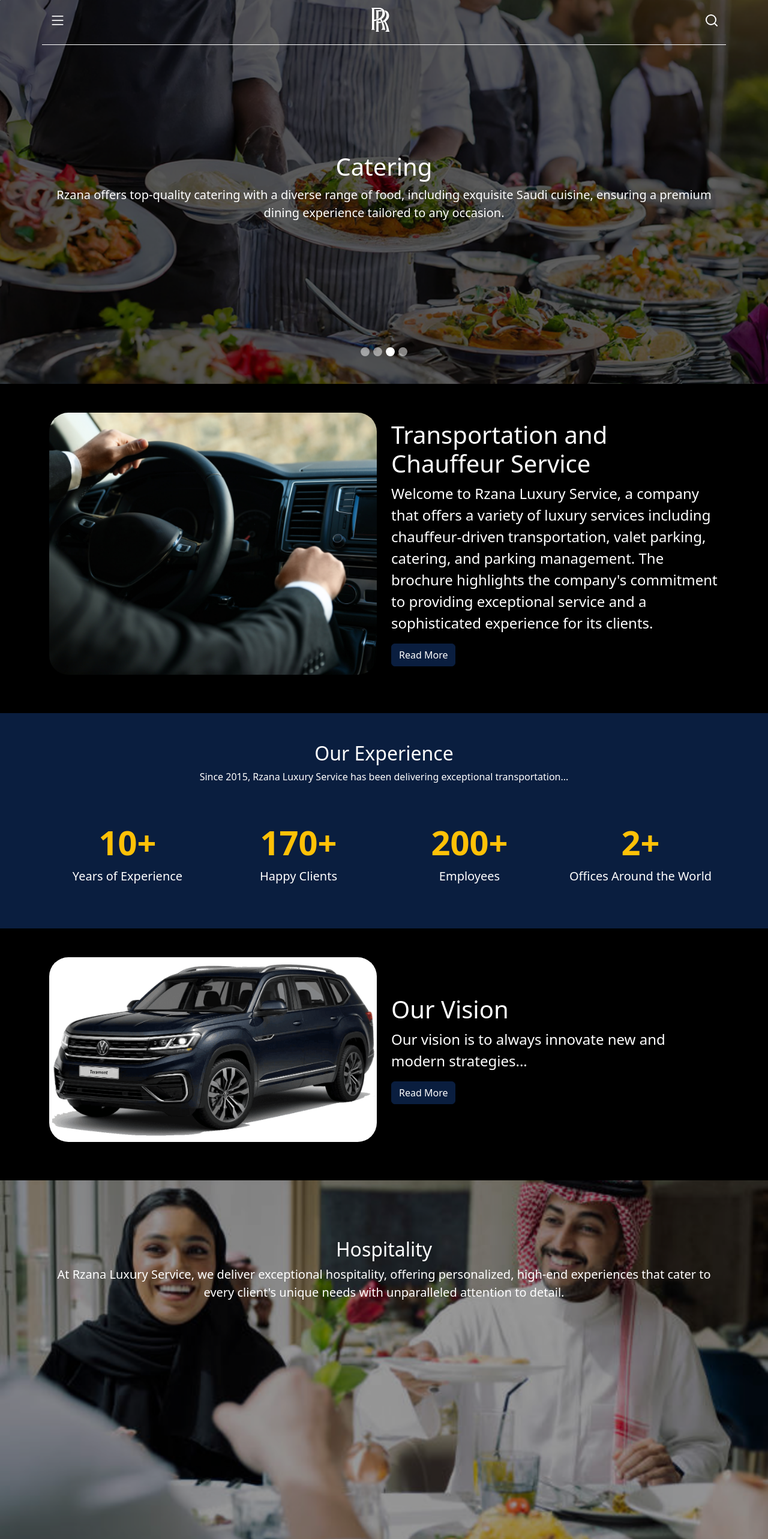
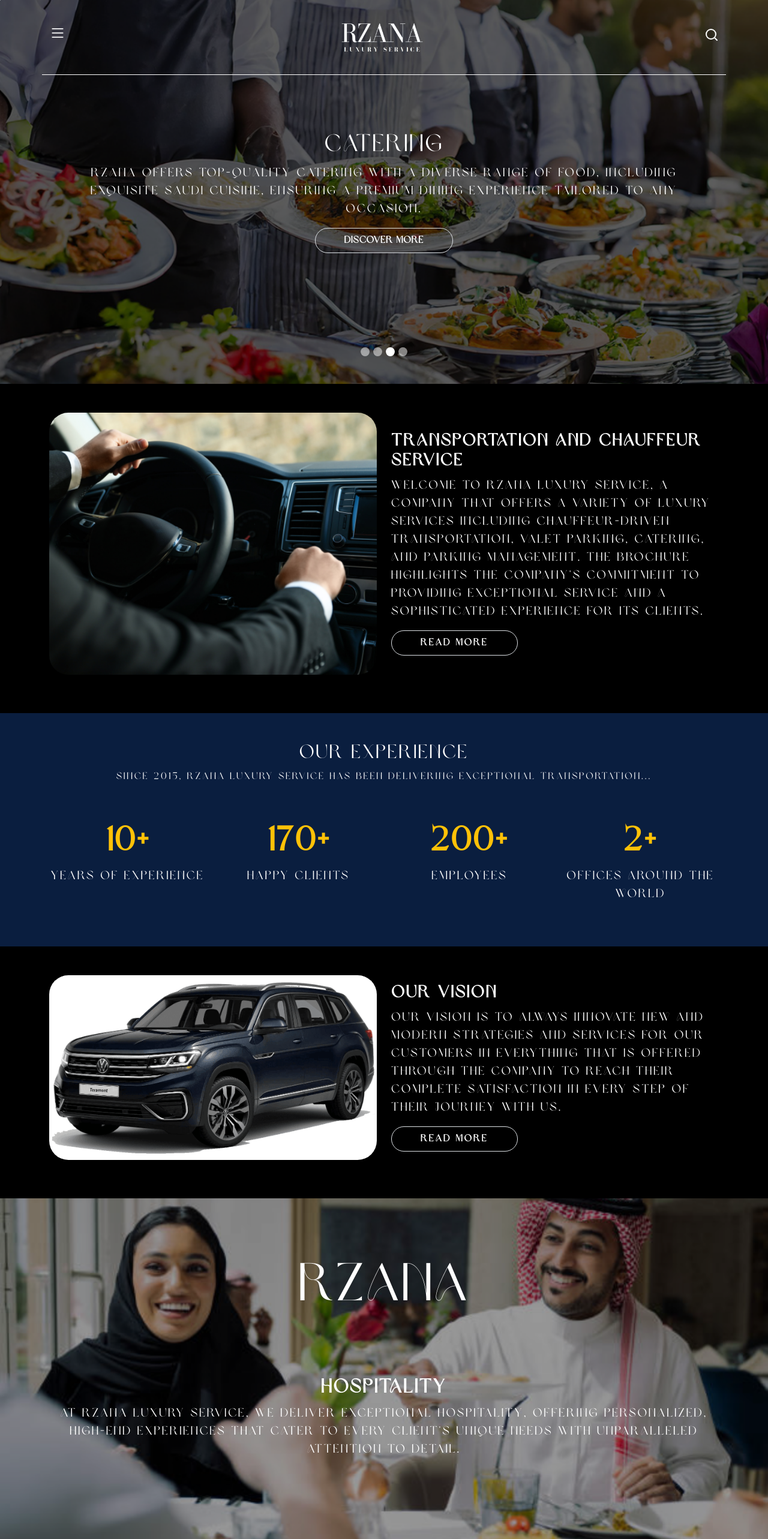
Before and after one commit to Team-Nutkani/razana, a React (Create React App) app: page / in a window 1280 px wide. Shown: the top 2566 px of the page at 60% size. Built offline with nearby package versions, Linux system fonts and the light colour scheme.

Commit message:
after some changes

```diff
--- a/src/index.css
+++ b/src/index.css
@@ -2,8 +2,30 @@
   --bs-body-bg: #0000007a;
 }
 
+@font-face {
+  font-family: 'Brown Suger';
+  font-style: normal;
+  font-weight: normal;
+  src: url('../public/assets/fonts/brown-sugar/brown-sugar.ttf');
+}
+
+* {
+  font-family: 'Brown Suger';
+  letter-spacing: 3px;
+}
+
+/*
 *, a, .btn {
   cursor: none !important;
+} */
+
+body {
+  cursor: auto;
+}
+
+@media (max-width: 768px) {
+  body {
+    cursor: none;
   }
 
   .custom-cursor {
@@ -15,10 +37,14 @@
     mix-blend-mode: difference;
     transition: all 0.2s ease;
   }
+}
+
+
+
 
 
 .logo {
-  width: 40px;
+  width: 150px;
 }
 
 #hero {
@@ -109,3 +135,31 @@
     animation: zoom 35s infinite;
   }
 }
+
+.btn-animate {
+  color: #fff;
+  border-radius: 30px;
+  font-weight: 400;
+  letter-spacing: 1px;
+
+}
+
+.btn-animate:hover {
+  background-color: #0A1E3F !important;
+  text-decoration: none;
+  transition: 0.5s;
+  overflow: hidden;
+  backdrop-filter: blur(15px);
+
+  box-shadow: 0 0 15px #0A1E3F,
+    0 0 45px #0A1E3F,
+    0 0 75px #0A1E3F;
+}
+
+
+
+
+.glowing-btn:hover {
+  transition: .5s;
+  background-color: #0A1E3F !important;
+}
--- a/src/pages/Home.jsx
+++ b/src/pages/Home.jsx
@@ -14,6 +14,24 @@
 export default function Home() {
   const [mousePosition, setMousePosition] = useState({ x: 0, y: 0 });
   const [cursorVariant, setCursorVariant] = useState('default');
+  const [isMobile, setIsMobile] = useState(false);
+
+  // Function to check the screen size
+  const checkScreenSize = () => {
+    if (window.innerWidth <= 768) {
+      setIsMobile(true);  // Mobile screen
+    } else {
+      setIsMobile(false); // Desktop screen
+    }
+  };
+
+  useEffect(() => {
+    checkScreenSize(); // Check initial screen size
+    window.addEventListener('resize', checkScreenSize); // Recheck on resize
+
+    // Cleanup the event listener on unmount
+    return () => window.removeEventListener('resize', checkScreenSize);
+  }, []);
 
   const data = [
     {
@@ -28,7 +46,7 @@
     },
     {
       heading: 'Our Vision',
-      description: 'Our vision is to always innovate new and modern strategies...',
+      description: 'Our vision is to always innovate new and modern strategies and services for our customers in everything that is offered through the company to reach their complete satisfaction in every step of their journey with us.',
       image: 'assets/img/services.jpg',
     },
     {
@@ -102,7 +120,7 @@
       <motion.div
         className="custom-cursor"
         variants={variants}
-        animate={cursorVariant}
+        animate={!isMobile ? cursorVariant : ''}
         style={{
           position: 'fixed',
           borderRadius: '50%',
--- a/src/pages/components/Footer.jsx
+++ b/src/pages/components/Footer.jsx
@@ -130,7 +130,7 @@
                         variants={columnVariants}
                         className="col-sm-6 col-lg-3 mt-4 mt-lg-0"
                     >
-                        <Image className='logo' src='assets/img/logo.svg' />
+                        <Image className='logo' src='assets/img/logo.png' />
                         <p>Rzana Parking Company</p>
                     </motion.div>
                     <motion.div
--- a/src/pages/components/Hero.jsx
+++ b/src/pages/components/Hero.jsx
@@ -1,7 +1,7 @@
 import React, { useState } from "react";
 
 import Carousel from 'react-bootstrap/Carousel';
-import { Container, Image } from "react-bootstrap";
+import { Button, Container, Image } from "react-bootstrap";
 
 const slidesData = [
     {
@@ -53,9 +53,10 @@
                 <Carousel.Item key={i}>
                     <Image src={slide.backgroundImage} className="w-100 h-100" alt={`Slide ${i}`} />
                     <Carousel.Caption className="d-flex flex-column w-100 justify-content-center align-items-center">
-                        <Container>
+                        <Container className="px-0 px-lg-5 mt-lg-0 mt-3">
                             <h2 className="fs-1">{slide.heading}</h2>
                             <p className="fs-5 ">{slide.description}</p>
+                            <Button variant="transparent" className="btn-animate f-5 fw-bold bg-transparent rounded-pill px-5 border border-1 py-2">Discover More</Button>
                         </Container>
                     </Carousel.Caption>
                 </Carousel.Item>
--- a/src/pages/components/NavigationBar.jsx
+++ b/src/pages/components/NavigationBar.jsx
@@ -45,7 +45,7 @@
           {/* Logo */}
           <Navbar.Brand href="#home" className="ms-auto">
             <motion.img
-              src="assets/img/logo.svg"
+              src="assets/img/logo.png"
               alt="logo"
               className="logo"
               initial={{ opacity: 0 }}
--- a/src/pages/components/Services.jsx
+++ b/src/pages/components/Services.jsx
@@ -22,13 +22,13 @@
         >
             <Container>
                 <Row className='align-items-center'>
-                    <Col md={6} className={'order-0 mb-3'}>
+                    <Col lg={6} className={'order-0 mb-3'}>
                         <Image src={image} alt={heading} className='rounded-5 w-100' />
                     </Col>
-                    <Col md={6} className='mb-3'>
-                        <h2 className='fs-1 '>{heading}</h2>
-                        <p className='fs-4'>{text}</p>
-                        <Button variant='primary'>Read More</Button>
+                    <Col lg={6} className='mb-3'>
+                        <h2 className='fs-3 fw-bold'>{heading}</h2>
+                        <p className='fs-5'>{text}</p>
+                        <Button variant='transparent' className='glowing-btn f-5 fw-bold bg-transparent rounded-pill px-5 border border-1 py-2'>Read More</Button>
                     </Col>
                 </Row>
             </Container>
--- a/src/pages/components/Services2.jsx
+++ b/src/pages/components/Services2.jsx
@@ -15,14 +15,23 @@
     return (
         <div style={bgStyle} className="my-5 bg-services-custom">
             <Container className="py-5 h-100">
-                <Row className="mt-5 h-100">
+                <Row className="h-100 mt-5">
                     <Col xs={12} className="text-white text-center">
+                    <motion.h2
+                            ref={ref}
+                            initial="hidden"
+                            animate={inView ? 'visible' : 'hidden'}
+                            transition={{ duration: 1, delay: 0.4 }}
+                            className='fs-1 mb-5'
+                        >
+                            Rzana
+                        </motion.h2>
                         <motion.h2
                             ref={ref}
                             initial="hidden"
                             animate={inView ? 'visible' : 'hidden'}
                             transition={{ duration: 1, delay: 0.4 }}
-                            className='fs-2'
+                            className='fs-2 fw-bold pt-5'
                         >
                             {heading}
                         </motion.h2>
```
Also changed, not shown: public/assets/fonts/brown-sugar/brown-sugar.ttf (added), public/assets/img/logo.png (added). Lines whose indentation alone changed are shown as unchanged.
